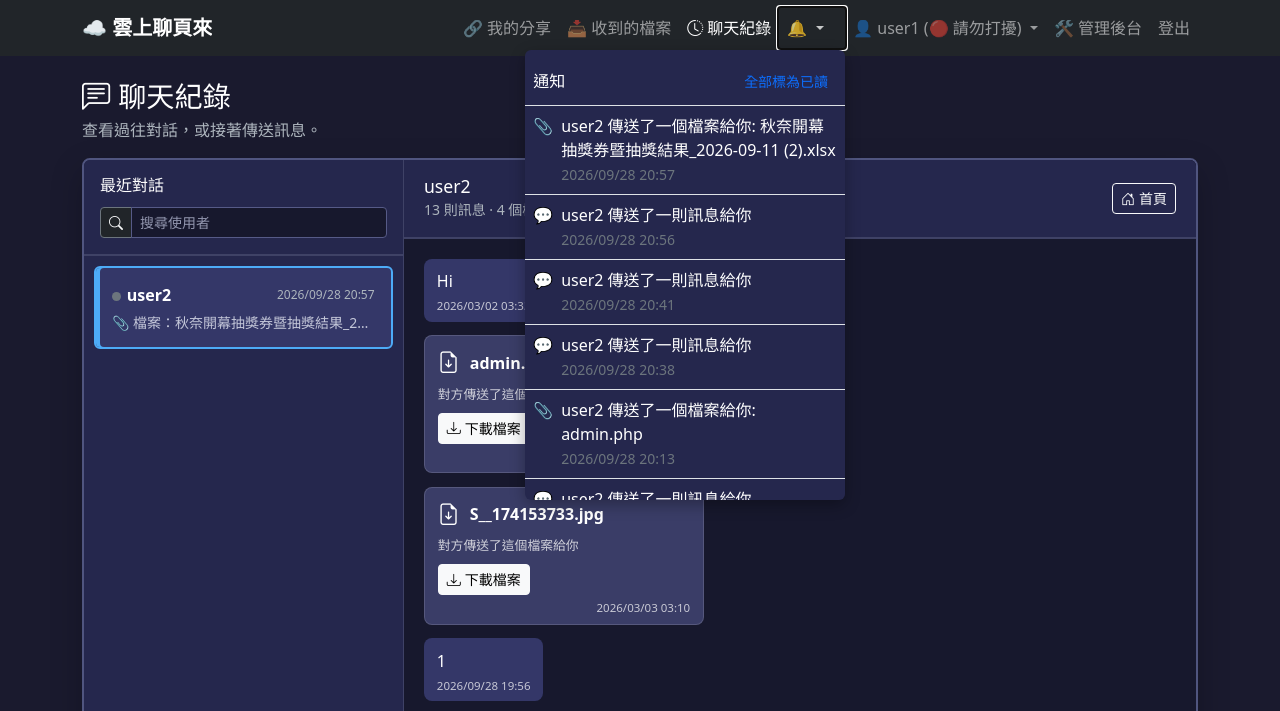
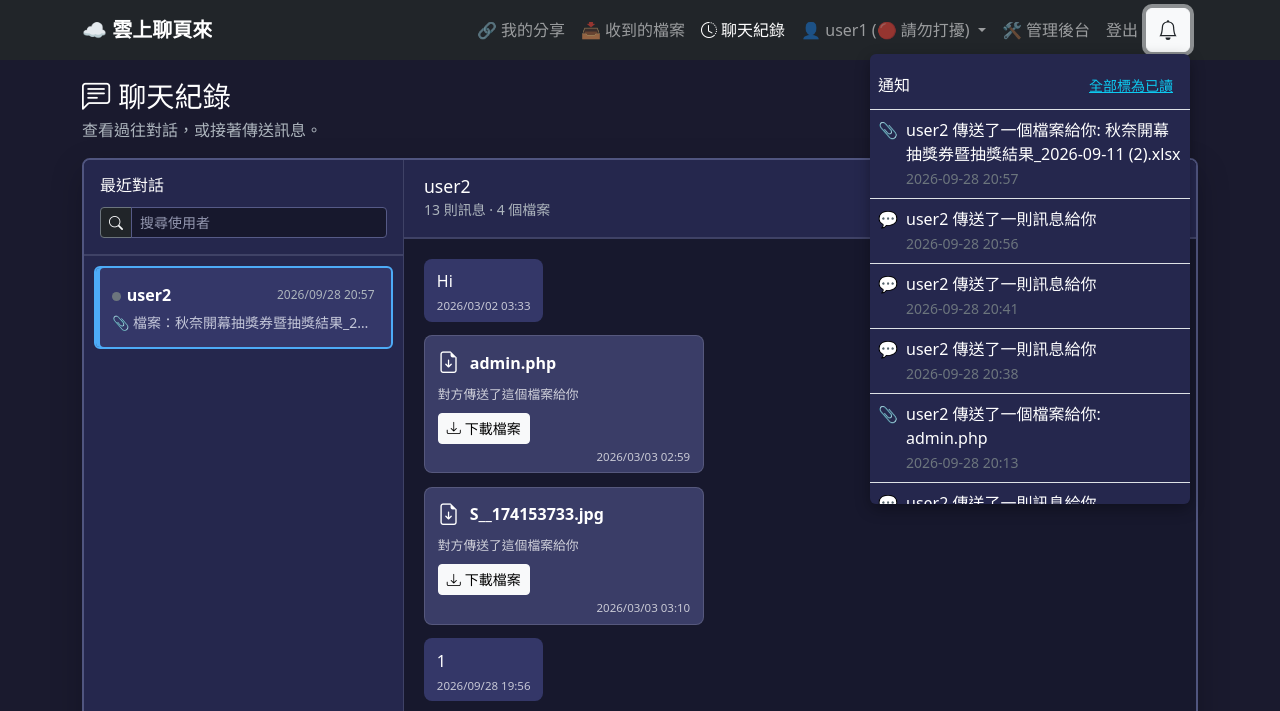
Before and after one commit to YaleHappy/file_storage_railway, a PHP site: page /myapp/chat_history.php in a window 1280 px wide, after a click that opens the changed part. Shown: the top 711 px of the page. Run offline with PHP 8.4, Linux system fonts and the light colour scheme; a user stored in the database is signed in; data comes from the database, SQL or seed files in the repository.

Commit message:
Fix navbar notifications on shares and chat pages

```diff
--- a/chat_history.php
+++ b/chat_history.php
@@ -513,13 +513,14 @@ function formatChatTime(?string $dateTime): string
       }
     }
   </style>
-  <link href="responsive.css?v=20260928-7" rel="stylesheet">
+  <link href="responsive.css?v=20261017-8" rel="stylesheet">
   <link href="chat_interactions.css?v=20261017-2" rel="stylesheet">
 </head>
 <body class="has-fixed-navbar">
 <nav class="navbar navbar-expand-lg navbar-dark bg-dark fixed-top">
   <div class="container">
     <a class="navbar-brand fw-bold" href="index.php">☁️ 雲上聊頁來</a>
+    <?php require __DIR__ . '/navbar_notifications.php'; ?>
     <button class="navbar-toggler" type="button" data-bs-toggle="collapse" data-bs-target="#historyNavbar" aria-controls="historyNavbar" aria-expanded="false" aria-label="切換導覽選單">
       <span class="navbar-toggler-icon"></span>
     </button>
@@ -528,24 +529,6 @@ function formatChatTime(?string $dateTime): string
         <li class="nav-item"><a class="nav-link" href="my_shares.php">🔗 我的分享</a></li>
         <li class="nav-item"><a class="nav-link" href="received_files.php">📥 收到的檔案</a></li>
         <li class="nav-item"><a class="nav-link active" href="chat_history.php" aria-current="page"><i class="bi bi-clock-history me-1"></i>聊天紀錄</a></li>
-        <li class="nav-item dropdown">
-          <a class="nav-link dropdown-toggle position-relative" href="#" id="notificationDropdown" role="button" data-bs-toggle="dropdown" aria-expanded="false" aria-label="通知">
-            🔔
-            <span class="position-absolute translate-middle badge rounded-pill bg-danger notification-badge" style="display: none;">
-              <span class="notification-count">0</span>
-              <span class="visually-hidden">未讀通知</span>
-            </span>
-          </a>
-          <div class="dropdown-menu dropdown-menu-end notification-dropdown" aria-labelledby="notificationDropdown">
-            <div class="d-flex justify-content-between align-items-center p-2 border-bottom">
-              <h6 class="m-0">通知</h6>
-              <button class="btn btn-sm btn-link text-decoration-none" id="clearAllNotifications">全部標為已讀</button>
-            </div>
-            <div class="notifications-container">
-              <div class="text-center p-3 text-muted">載入中...</div>
-            </div>
-          </div>
-        </li>
         <li class="nav-item dropdown">
           <a class="nav-link dropdown-toggle" href="#" id="userDropdown" role="button" data-bs-toggle="dropdown" aria-expanded="false">
             👤 <?= htmlspecialchars($_SESSION['username']) ?> (<span id="currentStatus"><?= htmlspecialchars($statusTexts[$currentStatus] ?? '🟢 在線') ?></span>)
@@ -854,112 +837,9 @@ document.querySelectorAll('.status-option').forEach(item => {
   });
 });
 
-const notificationBadge = document.querySelector('.notification-badge');
-const notificationCount = document.querySelector('.notification-count');
-const notificationsContainer = document.querySelector('.notifications-container');
-const notificationDropdown = document.getElementById('notificationDropdown');
-const clearAllNotifications = document.getElementById('clearAllNotifications');
 
-function formatNotificationTime(value) {
-  return formatMessageTime(value);
-}
-
-function updateNotificationBadge(count) {
-  notificationCount.textContent = count;
-  notificationBadge.style.display = count > 0 ? 'block' : 'none';
-}
-
-function renderNotifications(notifications) {
-  notificationsContainer.replaceChildren();
-  if (!notifications.length) {
-    const empty = document.createElement('div');
-    empty.className = 'text-center p-3 text-muted';
-    empty.textContent = '沒有通知';
-    notificationsContainer.appendChild(empty);
-    return;
-  }
-
-  notifications.forEach(notification => {
-    const item = document.createElement('div');
-    item.className = 'notification-item p-2 border-bottom';
-    item.tabIndex = 0;
-    item.setAttribute('role', 'button');
-
-    const row = document.createElement('div');
-    row.className = 'd-flex align-items-start';
-    const icon = document.createElement('div');
-    icon.className = 'notification-icon me-2';
-    icon.textContent = notification.type === 'file' ? '📎' : (notification.type === 'system' ? '⚙️' : '💬');
-    const content = document.createElement('div');
-    content.className = 'notification-content flex-grow-1';
-    const message = document.createElement('div');
-    message.className = 'notification-message';
-    message.textContent = notification.message;
-    const time = document.createElement('small');
-    time.className = 'text-muted';
-    time.textContent = formatNotificationTime(notification.created_at);
-    content.append(message, time);
-    row.append(icon, content);
-    item.appendChild(row);
-
-    const openNotification = () => {
-      const target = notification.type === 'message'
-        ? `chat_history.php?user=${Number(notification.sender_id)}`
-        : (notification.type === 'file' ? 'received_files.php' : '');
-      if (target) window.location.href = target;
-    };
-    item.addEventListener('click', openNotification);
-    item.addEventListener('keydown', event => {
-      if (event.key === 'Enter' || event.key === ' ') {
-        event.preventDefault();
-        openNotification();
-      }
-    });
-    notificationsContainer.appendChild(item);
-  });
-}
-
-async function loadNotifications() {
-  try {
-    const response = await fetch(`check_notifications.php?_=${Date.now()}`, { cache: 'no-store' });
-    const data = await response.json();
-    if (data.success) {
-      updateNotificationBadge(Number(data.total_unread));
-      renderNotifications(data.notifications || []);
-    }
-  } catch (error) {
-    console.error('載入通知失敗', error);
-  }
-}
-
-async function markAllNotificationsAsRead() {
-  const body = new FormData();
-  body.append('clear_all', '1');
-  try {
-    const response = await fetch('mark_notifications_read.php', { method: 'POST', body });
-    const data = await response.json();
-    if (data.success) {
-      updateNotificationBadge(0);
-      await loadNotifications();
-    }
-  } catch (error) {
-    console.error('標記通知失敗', error);
-  }
-}
-
-clearAllNotifications.addEventListener('click', event => {
-  event.preventDefault();
-  event.stopPropagation();
-  markAllNotificationsAsRead();
-});
-
-notificationDropdown.addEventListener('shown.bs.dropdown', () => {
-  if (Number(notificationCount.textContent) > 0) markAllNotificationsAsRead();
-});
-
-loadNotifications();
-window.setInterval(loadNotifications, 10000);
 </script>
+<script src="navbar_notifications.js?v=20261017-1"></script>
 <script src="presence.js?v=20260928-2"></script>
 <script src="message_notifications.js?v=20260928-2"></script>
 </body>
--- a/my_shares.php
+++ b/my_shares.php
@@ -191,13 +191,14 @@ if (!isset($_SESSION['status']) && isset($_SESSION['user_id'])) {
     .btn-danger { background-color:#e74c3c; border:none; padding:6px 12px; }
     .btn-danger:hover { background-color:#c0392b; }
   </style>
-  <link href="responsive.css?v=20260928-7" rel="stylesheet">
+  <link href="responsive.css?v=20261017-8" rel="stylesheet">
 </head>
 <body class="has-fixed-navbar">
 
 <nav class="navbar navbar-expand-lg navbar-dark bg-dark fixed-top">
   <div class="container">
     <a class="navbar-brand fw-bold" href="index.php">☁️ 雲上聊頁來</a>
+    <?php require __DIR__ . '/navbar_notifications.php'; ?>
     <button class="navbar-toggler" type="button" data-bs-toggle="collapse" data-bs-target="#sharesNavbar" aria-controls="sharesNavbar" aria-expanded="false" aria-label="切換導覽選單">
       <span class="navbar-toggler-icon"></span>
     </button>
@@ -402,5 +403,6 @@ document.querySelectorAll('.password').forEach(input => {
 <script src="https://cdn.jsdelivr.net/npm/bootstrap@5.2.3/dist/js/bootstrap.bundle.min.js"></script>
 <script src="presence.js?v=20260928-2"></script>
 <script src="message_notifications.js?v=20260928-2"></script>
+<script src="navbar_notifications.js?v=20261017-1"></script>
 </body>
 </html>
--- /dev/null
+++ b/navbar_notifications.php
@@ -0,0 +1,13 @@
+<div class="dropdown navbar-notifications ms-auto me-2 order-lg-3">
+  <button class="btn btn-outline-light position-relative" type="button" id="notificationDropdown" data-bs-toggle="dropdown" data-bs-auto-close="outside" aria-expanded="false" aria-label="通知">
+    <svg xmlns="http://www.w3.org/2000/svg" width="20" height="20" fill="currentColor" viewBox="0 0 16 16" aria-hidden="true"><path d="M8 16a2 2 0 0 0 2-2H6a2 2 0 0 0 2 2M8 1.918l-.797.161A4 4 0 0 0 4 6c0 .628-.134 2.197-.459 3.742-.16.767-.376 1.566-.663 2.258h10.244c-.287-.692-.502-1.49-.663-2.258C12.134 8.197 12 6.628 12 6a4 4 0 0 0-3.203-3.92zM14.22 12c.223.447.481.801.78 1H1c.299-.199.557-.553.78-1C2.68 10.2 3 6.88 3 6a5 5 0 0 1 4-4.9 1 1 0 1 1 2 0A5 5 0 0 1 13 6c0 .88.32 4.2 1.22 6"/></svg>
+    <span class="position-absolute badge rounded-pill bg-danger notification-badge" style="display:none"><span class="notification-count">0</span><span class="visually-hidden">則未讀通知</span></span>
+  </button>
+  <div class="dropdown-menu dropdown-menu-end notification-dropdown" aria-labelledby="notificationDropdown">
+    <div class="d-flex justify-content-between align-items-center p-2 border-bottom">
+      <h6 class="m-0">通知</h6>
+      <button type="button" class="btn btn-sm btn-link text-info" id="clearAllNotifications">全部標為已讀</button>
+    </div>
+    <div class="notifications-container" aria-live="polite"></div>
+  </div>
+</div>
--- a/responsive.css
+++ b/responsive.css
@@ -1,4 +1,31 @@
 /* Shared responsive foundation for all user-facing pages. */
+.navbar-notifications { flex: 0 0 auto; }
+.navbar-notifications #notificationDropdown {
+  display: inline-flex;
+  align-items: center;
+  justify-content: center;
+  min-width: 44px;
+  min-height: 44px;
+  padding: .5rem;
+  color: #fff;
+}
+.navbar-notifications .notification-dropdown {
+  background: #25274d;
+  color: #fff;
+  max-height: min(450px, 70dvh);
+  overflow-y: auto;
+  box-shadow: 0 5px 15px #0005;
+}
+.navbar-notifications #notificationDropdown:hover,
+.navbar-notifications #notificationDropdown:focus-visible,
+.navbar-notifications #notificationDropdown.show { color: #212529; background: #f8f9fa; }
+.navbar-notifications .notification-item { cursor: pointer; }
+.navbar-notifications .notification-item:hover { background: #ffffff14; }
+@media (max-width: 991.98px) {
+  .navbar:has(.navbar-notifications) .navbar-brand {
+    max-width: calc(100% - 125px);
+  }
+}
 *,
 *::before,
 *::after {
```
Also changed, not shown: navbar_notifications.js (added, +107 -0 lines).
